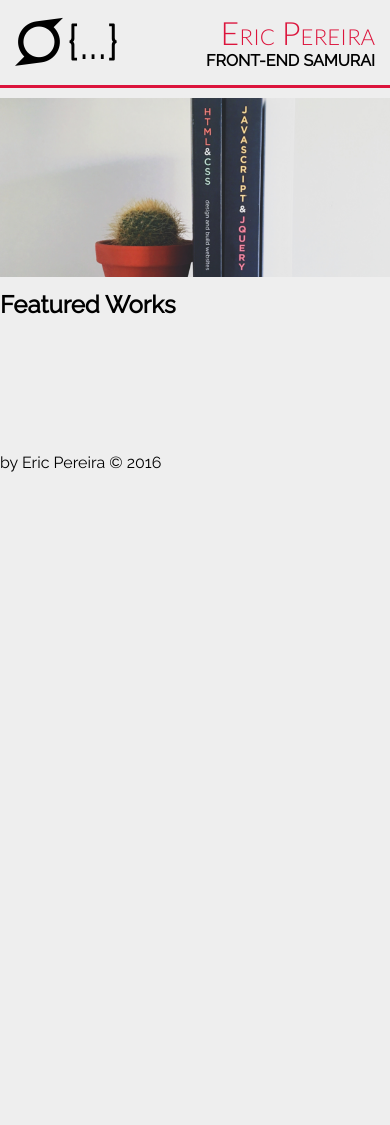
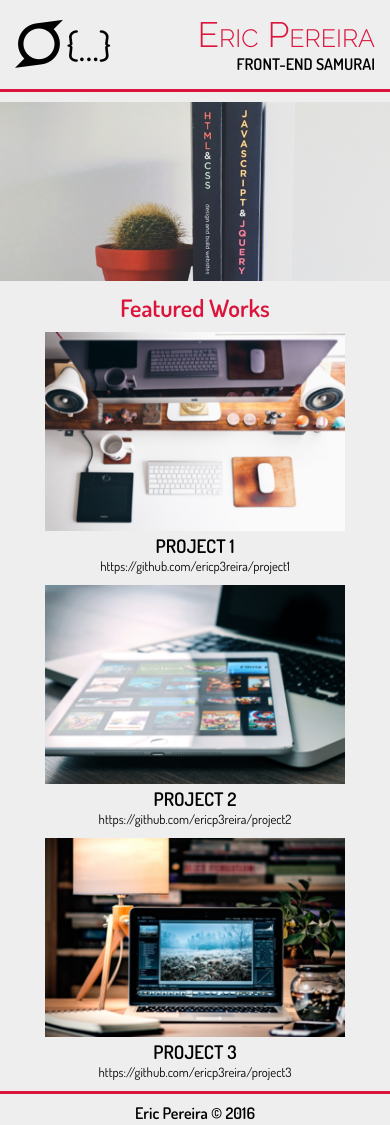
Before and after one commit to ericp3reira/firstportfolio, a plain HTML site: page index.html in a window 390 px wide. Before the commit the page ends 844 px from the top, so only its background shows below. Drawn offline with Linux system fonts and the light colour scheme.

Commit message:
Style and responsive

```diff
--- a/css/style.css
+++ b/css/style.css
@@ -3,13 +3,15 @@
   box-sizing: border-box;
 }
 
-h1, h2, h3, h4, h5, h6 {
+h1, h2, h3, h4, h5, h6, p {
   margin: 0;
 }
 
 body {
-  font-family: 'Raleway', sans-serif;
+  font-family: 'Dosis', sans-serif;
   background-color: #eee;
+  max-width: 960px;
+  margin: 0 auto;
 }
 
 /*Header*/
@@ -25,7 +27,7 @@ body > header {
 }
 
 .header--logo > span {
-  font-size: 3em;
+  font-size: 2.5em;
 }
 
 .header--title {
@@ -34,10 +36,10 @@ body > header {
 }
 
 .header--title > h1 {
-  font-family: 'Lato', sans-serif;
+  font-family: 'Raleway', sans-serif;
   font-variant: small-caps;
   font-weight: lighter;
-  font-size: 2em;
+  font-size: 2.2em;
   color: crimson;
 }
 
@@ -50,7 +52,9 @@ body > header {
 main {
   display: flex;
   flex-direction: column;
-  margin: 10px 0;
+  margin: 0 0 10px 0;
+  padding: 10px 0;
+  border-bottom: 3px solid crimson;
 }
 
 /*Main image*/
@@ -61,3 +65,54 @@ main {
 .main-image > img {
   width: 100%;
 }
+
+/*Featured Works*/
+.featured-works {
+  display: flex;
+  flex-direction: column;
+}
+
+.featured-works--title {
+  text-align: center;
+  color: crimson;
+}
+
+.featured-works--projects {
+  display: flex;
+  justify-content: space-around;
+  flex-wrap: wrap;
+}
+
+.project {
+  width: 300px;
+  margin-top: 10px;
+}
+
+.project--figure {
+  margin: 0;
+}
+
+.project--figure > img {
+  width: 100%;
+}
+
+.project--caption {
+  text-align: center;
+}
+
+.project--caption > h3 {
+  text-transform: uppercase;
+}
+
+.project--caption > a {
+  text-decoration: none;
+  color: black;
+  font-size: 0.8em;
+}
+
+/*Footer*/
+body > footer {
+  text-align: center;
+  font-weight: bold;
+  margin-bottom: 5px;
+}
--- a/index.html
+++ b/index.html
@@ -7,7 +7,7 @@
     <!-- Vendor -->
     <link rel="stylesheet" href="./css/normalize.css">
     <link rel="stylesheet" href="./css/font-awesome/css/font-awesome.min.css">
-    <link href="https://fonts.googleapis.com/css?family=Lato:300,400|Raleway:300,400" rel="stylesheet">
+    <link href="https://fonts.googleapis.com/css?family=Dosis:400,600|Raleway:300,400" rel="stylesheet">
     <!-- Custom -->
     <link rel="stylesheet" href="./css/style.css">
   </head>
@@ -25,50 +25,44 @@
     <main>
       <!-- Main Image -->
       <figure class="main-image">
-        <div class="delayed-image-load" data-src="./img/mainimage-{width}{pixel_ratio}.png" data-alt="alternative text"></div>
+        <div class="delayed-image-load" data-src="./img/mainimage-{width}{pixel_ratio}.png" data-alt="Main image - books"></div>
       </figure>
       <!-- Featured Works -->
       <section class="featured-works">
         <h2 class="featured-works--title">Featured Works</h2>
         <div class="featured-works--projects">
-          <article class="project-1">
-            <a href="#"> <!-- TODO -->
-              <figure>
-                <img src="" alt="">
-                <figcaption>
-                  <h3></h3>
-                  <p></p>
+          <article class="project">
+            <figure class="project--figure">
+              <div class="delayed-image-load" data-src="./img/project1-{width}{pixel_ratio}.png" data-alt="alternative text"></div>
+              <figcaption class="project--caption">
+                <h3>Project 1</h3>
+                <a href="#">https://github.com/ericp3reira/project1</a>
               </figcaption>
             </figure>
-            </a>
           </article>
-          <article class="project-2">
-            <a href="#"> <!-- TODO -->
-              <figure>
-                <img src="" alt="">
-                <figcaption>
-                  <h3></h3>
-                  <p></p>
+          <article class="project">
+            <figure class="project--figure">
+              <div class="delayed-image-load" data-src="./img/project2-{width}{pixel_ratio}.png" data-alt="alternative text"></div>
+              <figcaption class="project--caption">
+                <h3>Project 2</h3>
+                <a href="#">https://github.com/ericp3reira/project2</a>
               </figcaption>
             </figure>
-            </a>
           </article>
-          <article class="project-3">
-            <a href="#"> <!-- TODO -->
-              <figure>
-                <img src="" alt="">
-                <figcaption>
-                  <h3></h3>
-                  <p></p>
+          <article class="project">
+            <figure class="project--figure">
+              <div class="delayed-image-load" data-src="./img/project3-{width}{pixel_ratio}.png" data-alt="alternative text"></div>
+              <figcaption class="project--caption">
+                <h3>Project 3</h3>
+                <a href="#">https://github.com/ericp3reira/project3</a>
               </figcaption>
             </figure>
-            </a>
           </article>
         </div>
       </section>
     </main>
     <footer>
-      <p>by Eric Pereira © 2016</p>
+      <p>Eric Pereira © 2016</p>
     </footer>
     <!-- Javascript -->
     <script src="js/Imager.min.js"></script>
```
Lines whose indentation alone changed are shown as unchanged.
